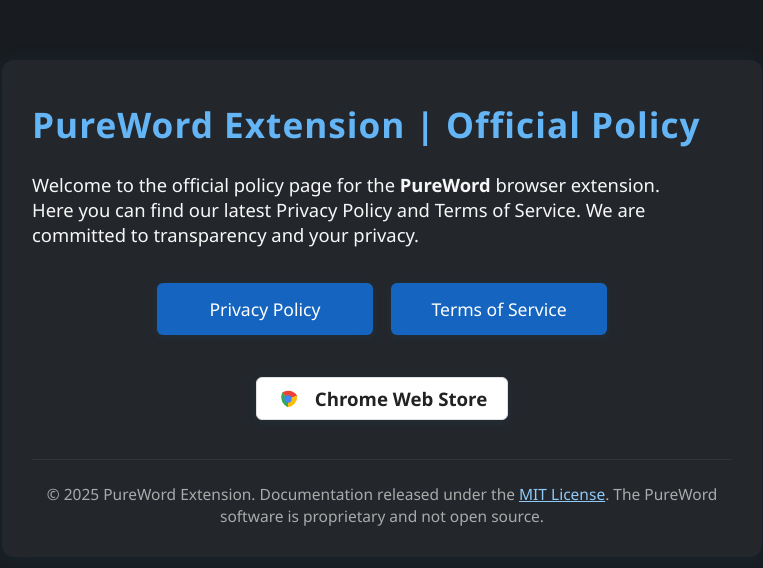
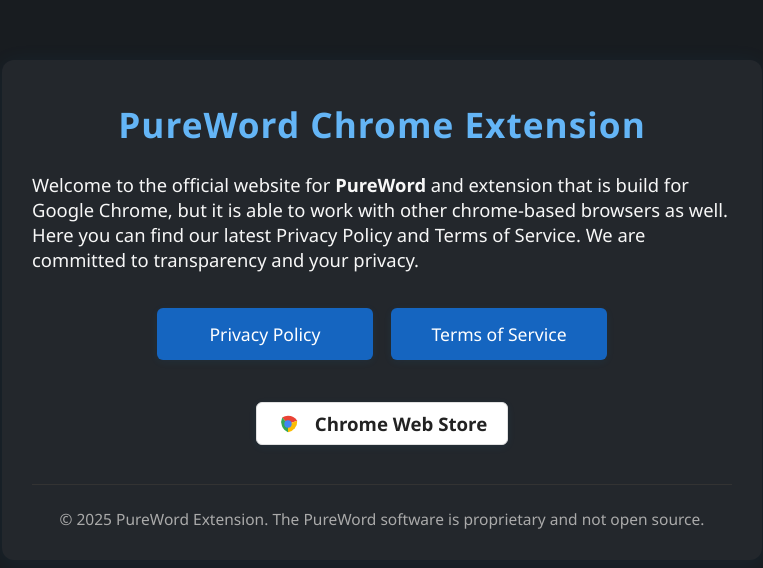
Before and after one commit to getflookup/pureword, a plain HTML site: page index.html in a window 1280 px wide. Shown: the whole page, without its empty margins (258-1021 px from the left). Drawn offline with Linux system fonts and the light colour scheme.

Commit message:
Add files via upload

```diff
--- a/index.html
+++ b/index.html
@@ -46,6 +46,7 @@
       margin-top: 0;
       font-size: 2.2em;
       letter-spacing: 1px;
+      text-align: center;
     }
     p {
       font-size: 1.15em;
@@ -135,9 +136,9 @@
 </head>
 <body>
   <div class="container">
-      <h1>PureWord Extension | Official Policy</h1>
+    <h1>PureWord Chrome Extension</h1>
     <p>
-        Welcome to the official policy page for the <strong>PureWord</strong> browser extension.<br />
+      Welcome to the official website for <strong>PureWord</strong> and extension that is build for Google Chrome, but it is able to work with other chrome-based browsers as well.<br />
       Here you can find our latest Privacy Policy and Terms of Service. We are committed to transparency and your privacy.
     </p>
     <div class="links">
@@ -157,8 +158,7 @@
       </a>
     </div>
     <div class="footer">
-        &copy; <span id="year"></span> PureWord Extension. Documentation released under the <a href="https://opensource.org/licenses/MIT" target="_blank" rel="noopener">MIT License</a>. The PureWord
-        software is proprietary and not open source.
+      &copy; <span id="year"></span> PureWord Extension. The PureWord software is proprietary and not open source.
     </div>
   </div>
   <script>
```
Also changed, not shown: privacy-policy.html (+1 -5 lines), terms-of-service.html (+1 -5 lines). Lines whose indentation alone changed are shown as unchanged.
